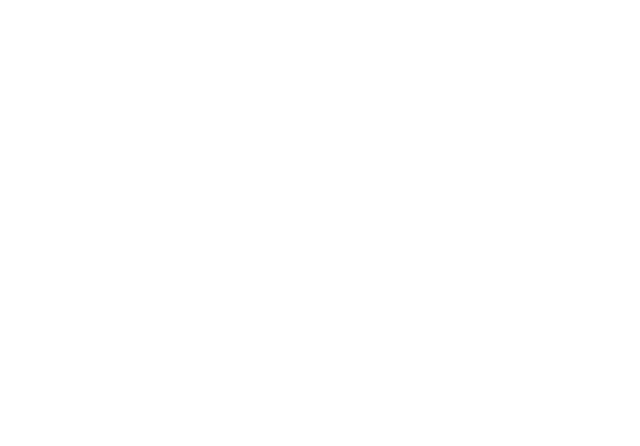
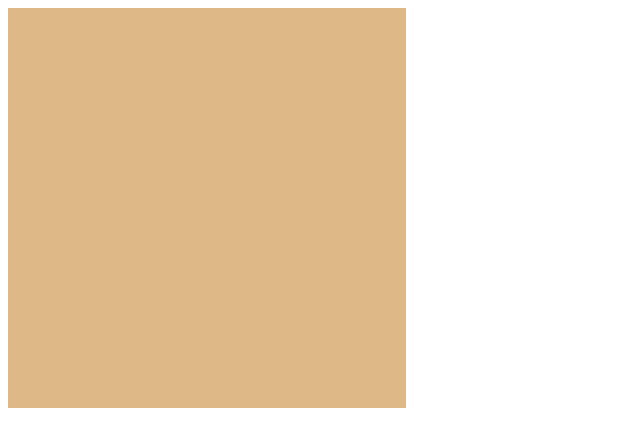
Before and after one commit to andreyavezov/Test, a plain HTML site: page index.html in a window 1280 px wide. Shown: the whole page, without its empty margins (0-640 px from the left). Drawn offline with Linux system fonts and the light colour scheme.

Commit message:
modified index style

```diff
--- a/index.html
+++ b/index.html
@@ -6,6 +6,7 @@
     <meta http-equiv="X-UA-Compatible" content="IE=edge">
     <meta name="viewport" content="width=device-width, initial-scale=1.0">
     <title>Test</title>
+    <link rel="stylesheet" href="style.css">
 </head>
 
 <body>
--- a/style.css
+++ b/style.css
@@ -0,0 +1,6 @@
+.test-block {
+    height: 400px;
+    width: 398px;
+    height: 400;
+    background-color: burlywood;
+}
```
